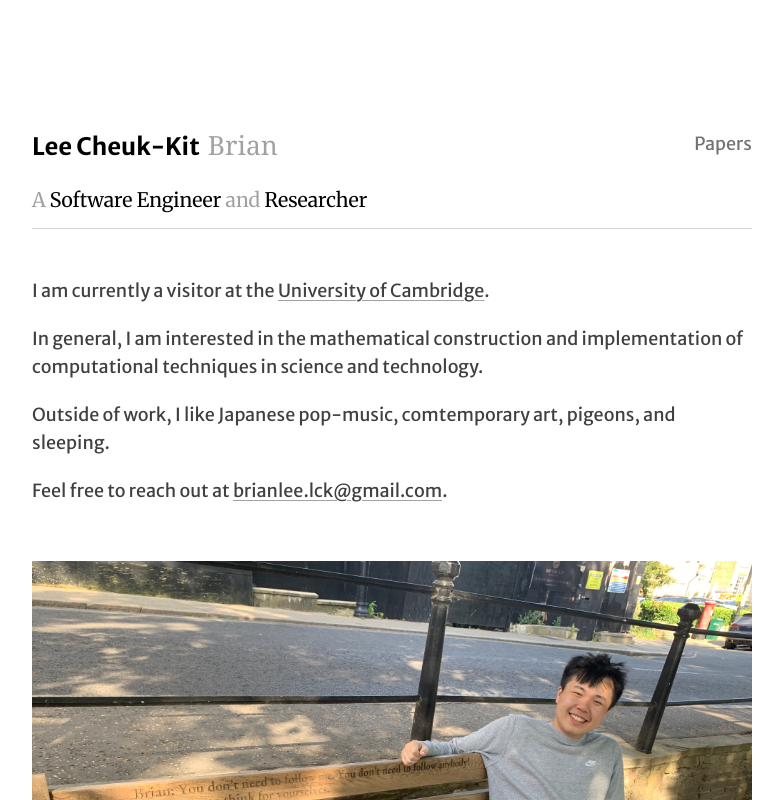
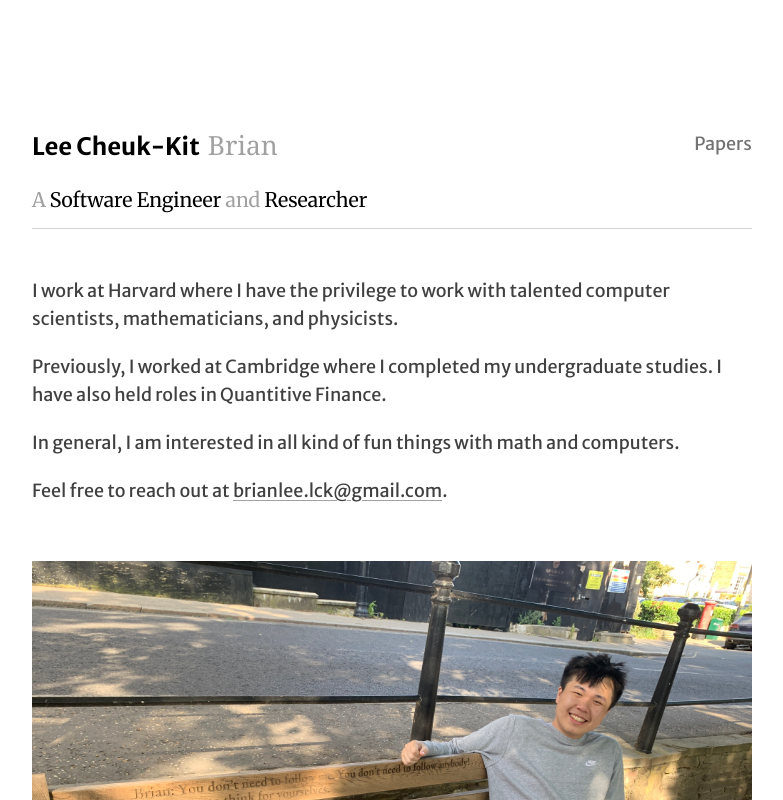
Before and after one commit to brianlck/brianlck.github.io, a SvelteKit app: page / in a window 1280 px wide. Shown: the top 800 px of the page, without its empty margins (248-1031 px from the left). Built offline with nearby package versions, Linux system fonts and the light colour scheme.

Commit message:
Update +page.svelte

```diff
--- a/src/routes/+page.svelte
+++ b/src/routes/+page.svelte
@@ -11,23 +11,13 @@
 
 <div class="layout font-seif space-y-14 text-lg">
 	<div class="space-y-5">
-		<p>
-			I am currently a visitor at the <a class="link" href="https://www.cam.ac.uk/">
-				University of Cambridge
-			</a>.
-		</p>
+		<p> I work at Harvard where I have the privilege to work with talented computer scientists, mathematicians, and physicists. </p>
 
-		<p>
-			In general, I am interested in the mathematical construction and implementation of
-			computational techniques in science and technology.
-		</p>
+		<p> Previously, I worked at Cambridge where I completed my undergraduate studies. I have also held roles in Quantitive Finance.	</p>
 
-		<p>Outside of work, I like Japanese pop-music, comtemporary art, pigeons, and sleeping.</p>
+		<p> In general, I am interested in all kind of fun things with math and computers. </p>
 
-		<p>
-			Feel free to reach out at
-			<a class="link" href="mailto:brianlee.lck@gmail.com">brianlee.lck@gmail.com</a>.
-		</p>
+		<p> Feel free to reach out at <a class="link" href="mailto:brianlee.lck@gmail.com">brianlee.lck@gmail.com</a>. </p>
 	</div>
 
 	<div class="space-y-5">
```
